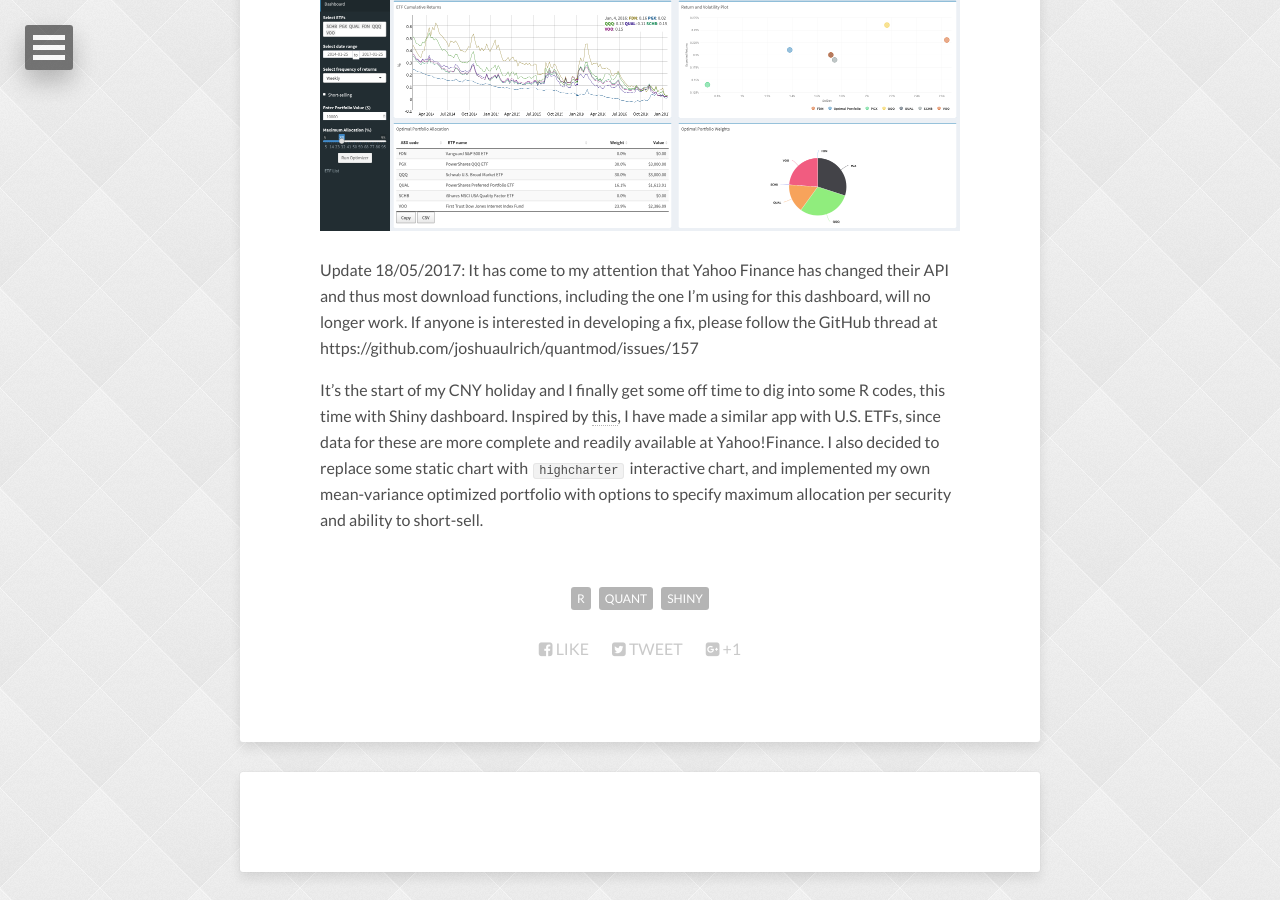
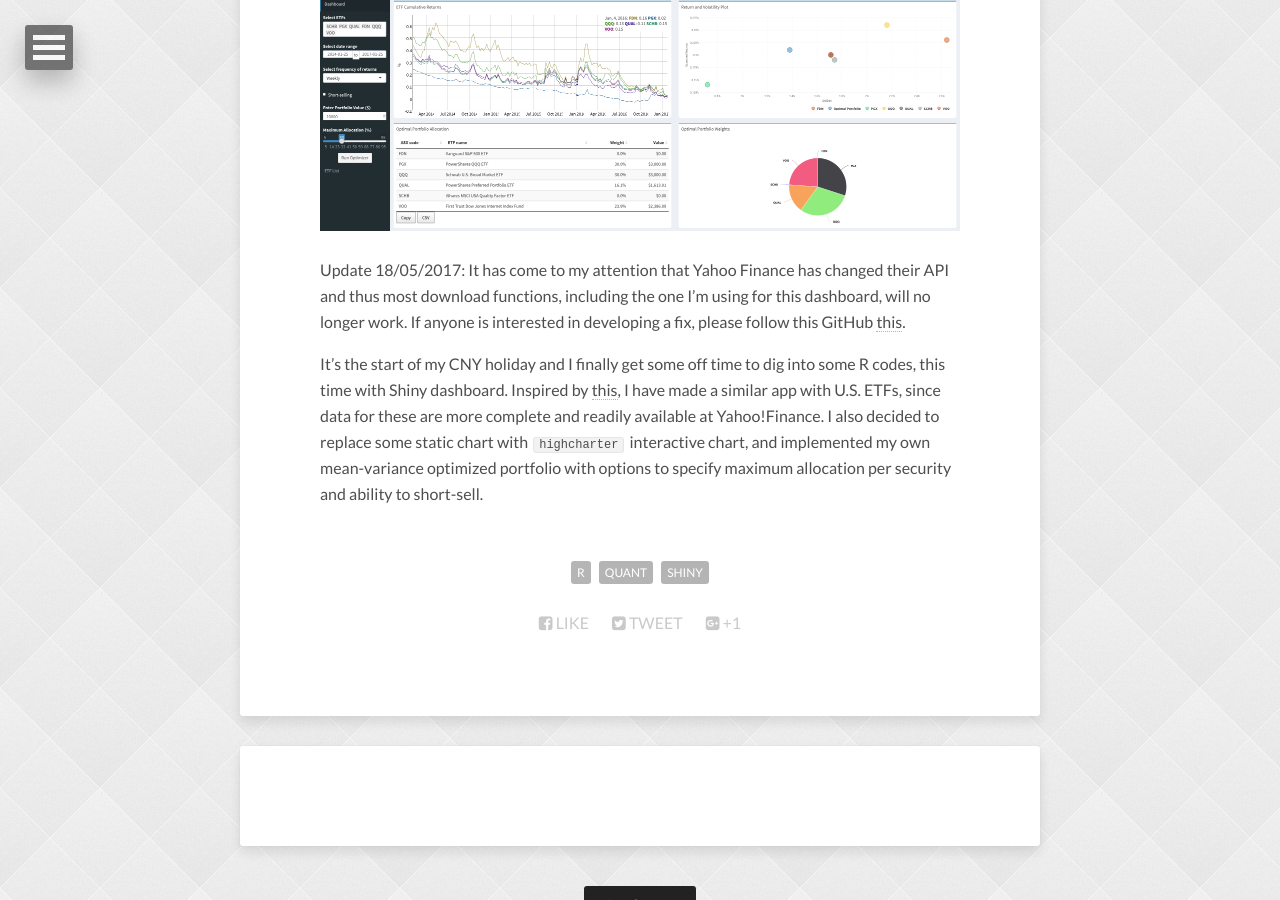
Before and after one commit to drawar/drawar.github.io, a Jekyll site: the page built from _posts/2017-01-24-etf-portfolio.md, in a window 1280 px wide and 900 px high, scrolled down 312 px. Built offline with Jekyll 4.4.1, drawn with Linux system fonts in a browser that asks for light colours; nearby versions of some CDN libraries; comment, search, counter and statistics services are not loaded.

Commit message:
Fix URL in post

```diff
--- a/_posts/2017-01-24-etf-portfolio.md
+++ b/_posts/2017-01-24-etf-portfolio.md
@@ -9,10 +9,11 @@
 <a href="https://lhvan.shinyapps.io/ETF_Portfolio/"><img src="https://raw.githubusercontent.com/drawar/drawar.github.io/master/_posts/etf-portfolio_img1.png" width="1200" height="300" />
 
 
-Update 18/05/2017: It has come to my attention that Yahoo Finance has changed their API and thus most download functions, including the one I'm using for this dashboard, will no longer work. If anyone is interested in developing a fix, please follow the GitHub thread at https://github.com/joshuaulrich/quantmod/issues/157
+Update 18/05/2017: It has come to my attention that Yahoo Finance has changed their API and thus most download functions, including the one I'm using for this dashboard, will no longer work. If anyone is interested in developing a fix, please follow this GitHub [this][thread].
 <br>
 
 
 It's the start of my CNY holiday and I finally get some off time to dig into some R codes, this time with Shiny dashboard. Inspired by [this][blog], I have made a similar app with U.S. ETFs, since data for these are more complete and readily available at Yahoo!Finance. I also decided to replace some static chart with `highcharter` interactive chart, and implemented my own mean-variance optimized portfolio with options to specify maximum allocation per security and ability to short-sell.
 
 [blog]: https://thedatagame.com.au/2016/12/24/a-single-index-model-shiny-app-for-etfs/
+[thread]: https://github.com/joshuaulrich/quantmod/issues/157
```
